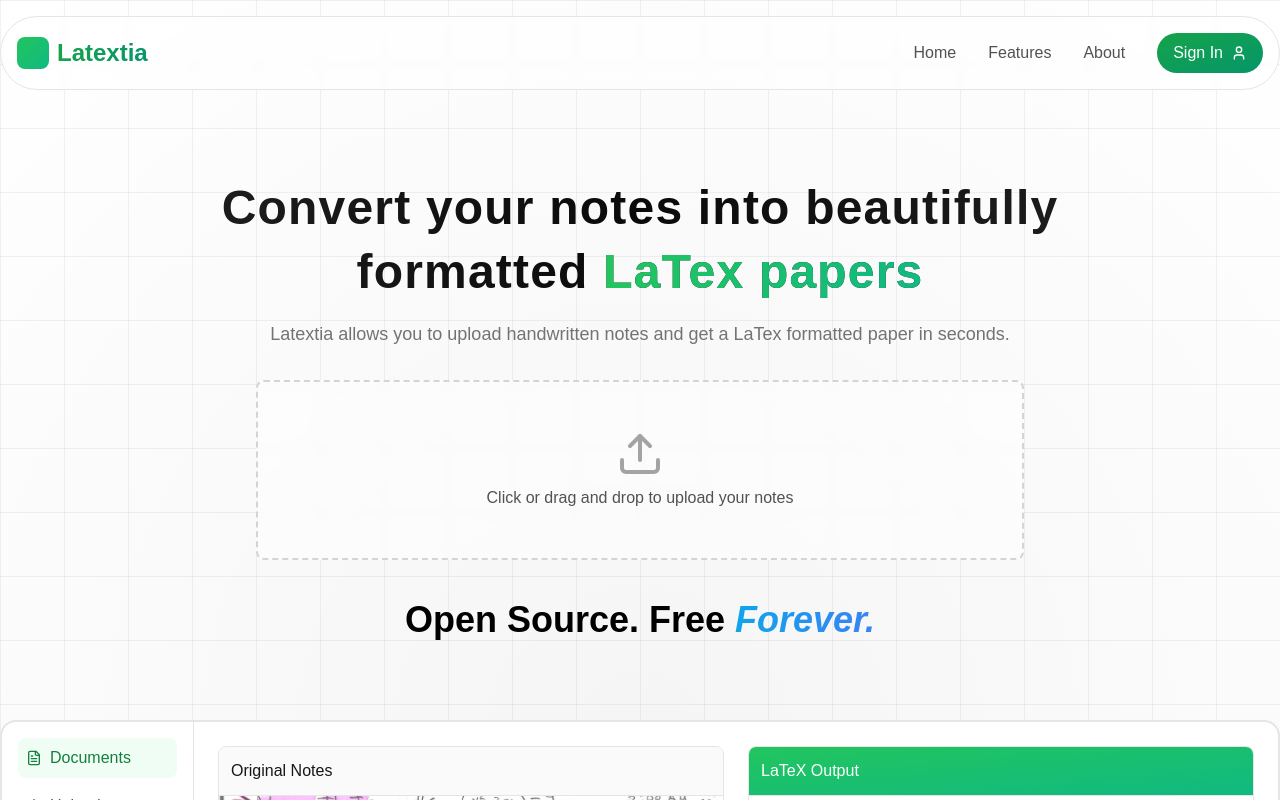
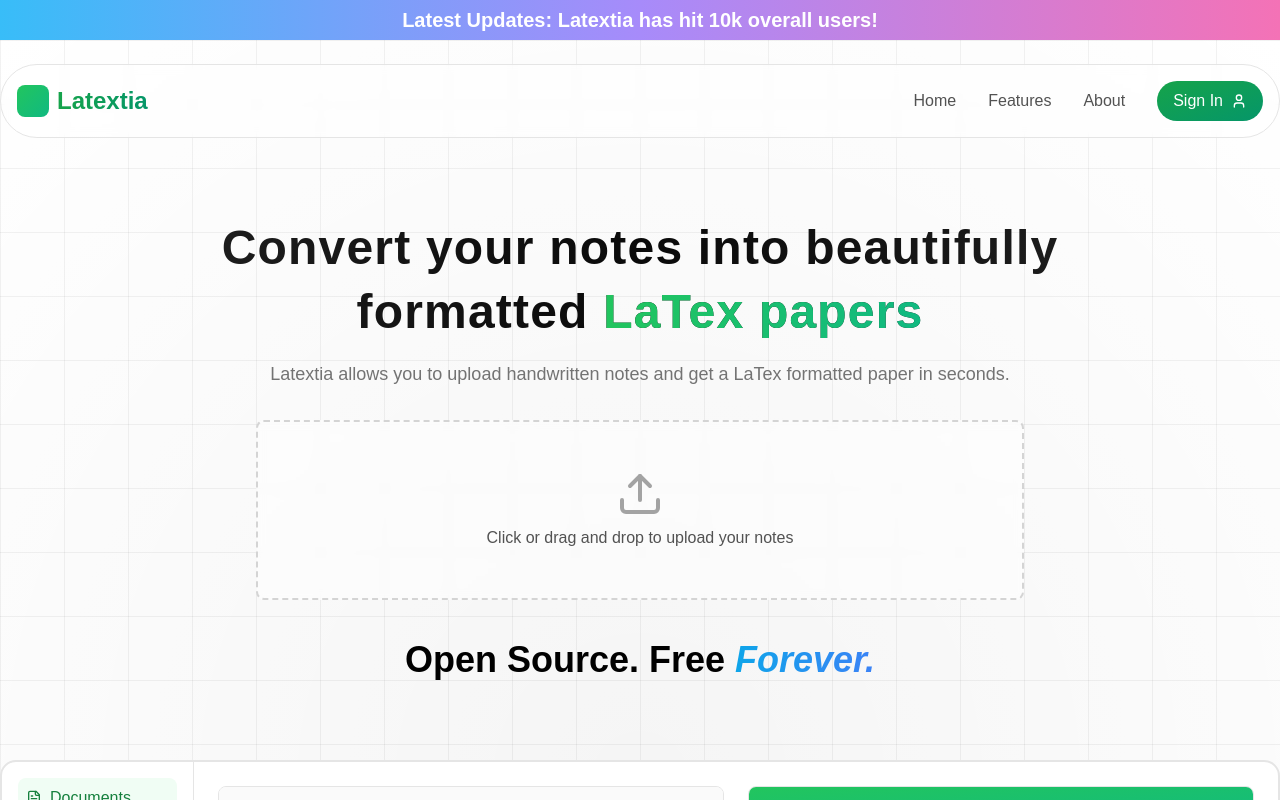
Before and after one commit to TheSacredJump/latextia, a Next.js app: page / in a window 1280 px wide. Shown: the top 800 px of the page. Built offline with nearby package versions, Linux system fonts and the light colour scheme; no server answers.

Commit message:
Latextia Update

```diff
--- a/app/layout.tsx
+++ b/app/layout.tsx
@@ -2,6 +2,7 @@
 import { Geist, Geist_Mono } from "next/font/google";
 import "./globals.css";
 import { ClerkProvider } from "@clerk/nextjs";
+import Update from "@/components/Update";
 
 const geistSans = Geist({
   variable: "--font-geist-sans",
@@ -47,6 +48,7 @@
       <body
         className={`${geistSans.variable} ${geistMono.variable} bg-neutral-100 text-neutral-900 antialiased`}
       >
+        <Update />
         {children}
       </body>
     </html>
--- a/components/Navbar.tsx
+++ b/components/Navbar.tsx
@@ -5,7 +5,7 @@
 
 const Navbar = () => {
   return (
-    <nav className='fixed top-4 left-1/2 -translate-x-1/2 flex justify-between items-center p-4 w-full max-w-7xl mx-auto rounded-full border bg-white/50 backdrop-blur-sm z-50'>
+    <nav className='fixed top-16 left-1/2 -translate-x-1/2 flex justify-between items-center p-4 w-full max-w-7xl mx-auto rounded-full border bg-white/50 backdrop-blur-sm z-50'>
         <Link href="/" className='flex items-center gap-2'>
             <div className='w-8 h-8 bg-gradient-to-br from-green-500 to-emerald-500 rounded-lg'></div>
             <h1 className='text-2xl font-bold text-transparent bg-clip-text bg-gradient-to-r from-green-600 to-emerald-600'>Latextia</h1>
--- /dev/null
+++ b/components/Update.tsx
@@ -0,0 +1,11 @@
+import React from 'react'
+
+const Update = () => {
+  return (
+    <div className='flex flex-col items-center justify-center h-10 w-full bg-gradient-to-r from-sky-400 via-violet-400 to-pink-400'>
+        <h1 className='text-white text-xl font-bold'>Latest Updates: Latextia has hit 10k overall users!</h1>
+    </div>
+  )
+}
+
+export default Update
```
